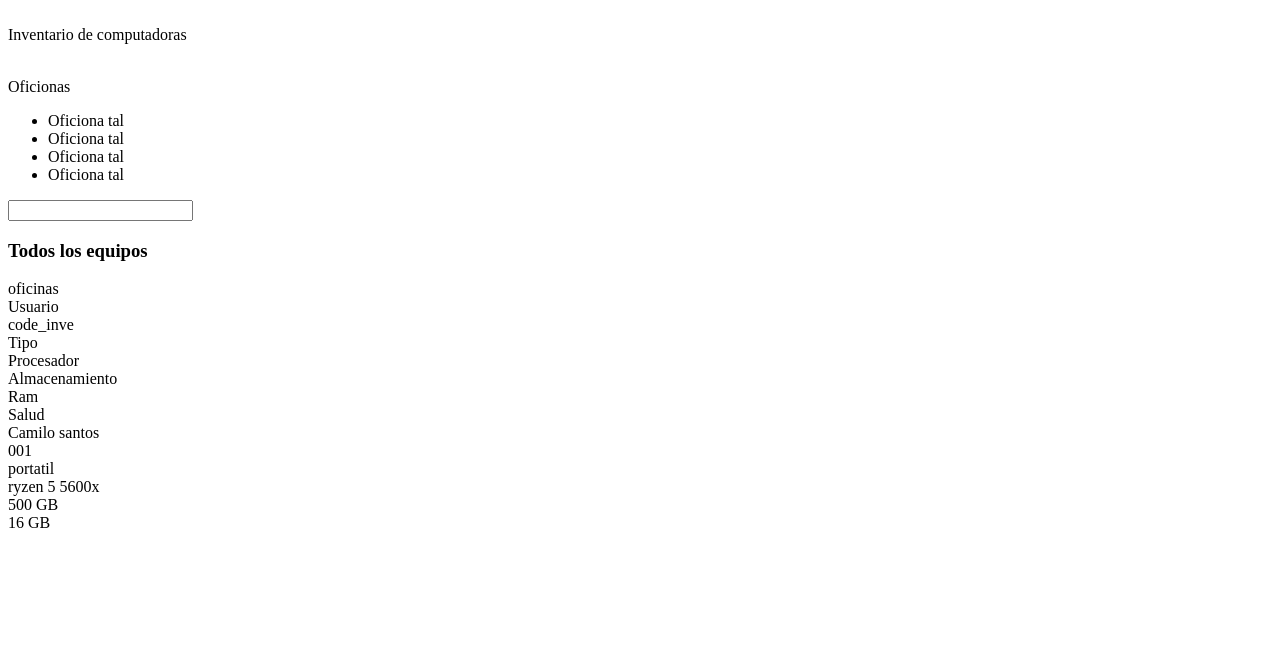
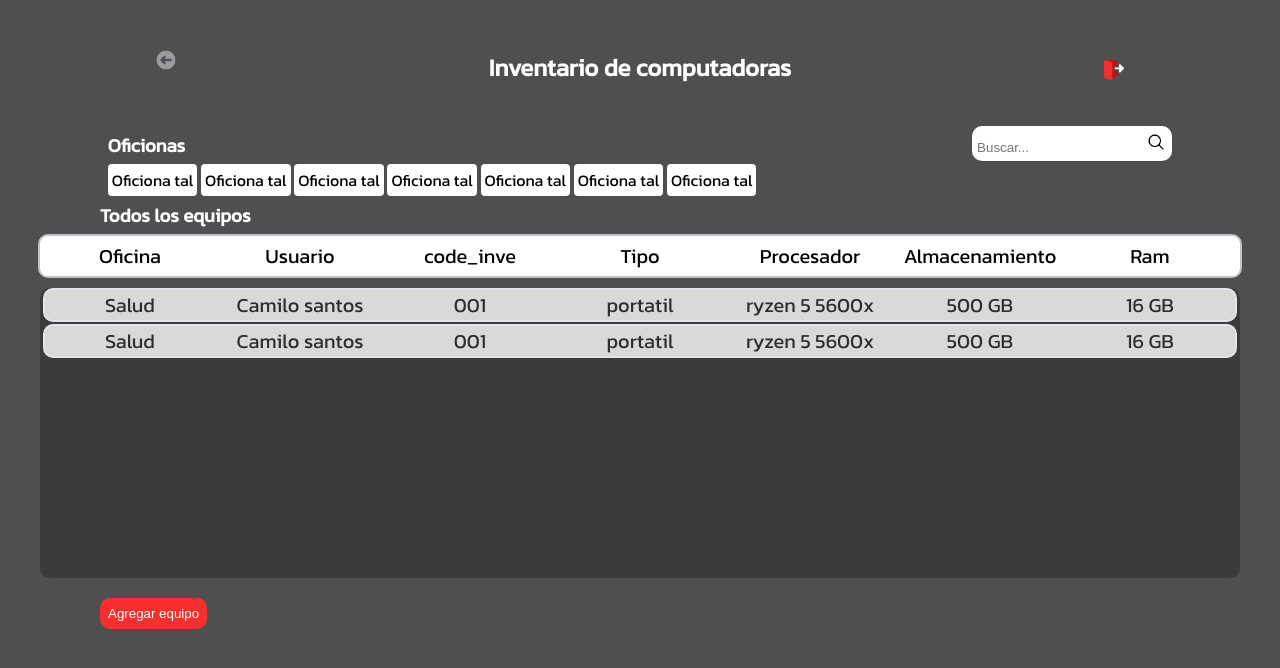
Before and after one commit to stian13/Gestor-de-inventario, a plain HTML site: page SeccionInventarioComputadoras.html in a window 1280 px wide. Drawn offline with Linux system fonts and the light colour scheme.

Commit message:
se construyo y se estilizo la zona de la tabal de los datos de las computadoras

```diff
--- a/SeccionInventarioComputadoras.html
+++ b/SeccionInventarioComputadoras.html
@@ -3,79 +3,98 @@
 <head>
     <meta charset="UTF-8">
     <meta name="viewport" content="width=device-width, initial-scale=1.0">
+    <link rel="preconnect" href="https://fonts.googleapis.com">
+    <link rel="preconnect" href="https://fonts.gstatic.com" crossorigin>
+    <link href="https://fonts.googleapis.com/css2?family=Kanit:wght@300;400&display=swap" rel="stylesheet">
+    <link rel="stylesheet" href="./Styles/stylesTablaComputadoras.css">
     <title>Inventario de computadoras</title>
 </head>
 <body>
     <header>
-        <section>
-            <div>
-                <img src="" alt=""> <!--Boton volver-->
+        <section class="Container-cabecera">
+            <div ><!--logo alcaldia-->
+                <img src="./Assets/Img/flecha-izquierda.png" alt="" class="img-volver">
             </div>
 
-            <div>Inventario de computadoras</div>
+                <h1>Inventario de computadoras</h1>
 
-            <div>
-                <img src="" alt=""><!--Boton salir sesion-->
+            <div><!--logo alcaldia-->
+                <img src="./Assets/Img/cerrar-sesion.png" alt="" class="img-salir">
             </div>
         </section>
     </header>
 
     <main>
 
-        <section> <!--buscador y oficinas-->
-            <div>
-                <div>
-                    <p>Oficionas</p>
-                </div>
-                <div>
-
+        <section class="content-buscador-oficinas"> <!--buscador y oficinas-->
+            <div class="content-oficinas">
+                    <h3 class="titulo-mediano">Oficionas</h3>
+                <div class="content-list-ofice">
                     <ul>
                         <li>Oficiona tal</li>
                         <li>Oficiona tal</li>
                         <li>Oficiona tal</li>
                         <li>Oficiona tal</li>
+                        <li>Oficiona tal</li>
+                        <li>Oficiona tal</li>
+                        <li>Oficiona tal</li>
                     </ul>
-
                 </div>
             </div>
-            <div>
-
-                <input type="search">
-
+            <div class="buscador">
+                <form action="tu_script_de_búsqueda.php" method="GET">
+                    <input type="text" name="q" placeholder="Buscar..." class="buscador__input">
+                    <button type="submit" class="buscador__boton">
+                        <img src="/Assets/Img/lupa (1).png" alt="Buscar" class="buscador__lupa-img">
+                    </button>
+                </form>
             </div>
         </section>
 
-        <section>
-            <h3>Todos los equipos</h3><!--TABLA DE CARACTERISTICAS-->
+        <section class="Container-table-data">
+            <h3 class="titulo-mediano margin-izda">Todos los equipos</h3><!--TABLA DE CARACTERISTICAS-->
 
-            <div>
+            <div class="cabecara-table-data">
+                <div class="cabecara-table-data__list-name">
+                    <div class="name-list">Oficina</div>
+                    <div class="name-list">Usuario</div>
+                    <div class="name-list">code_inve</div>
+                    <div class="name-list">Tipo</div>
+                    <div class="name-list">Procesador</div>
+                    <div class="name-list">Almacenamiento</div>
+                    <div class="name-list">Ram</div>
+                </div>
+            </div>
+            <div class="container-data-especificaciones">
+                <div class="contenido-tabla">
 
-                <div>oficinas</div>
-                <div>Usuario</div>
-                <div>code_inve</div>
-                <div>Tipo</div>
-                <div>Procesador</div>
-                <div>Almacenamiento</div>
-                <div>Ram</div>
-
-            </div>
-
-            <div> <!--TABLA DE CARACTERISTICAS-->
-
-                <div>Salud</div>
-                <div>Camilo santos</div>
-                <div>001</div>
-                <div>portatil</div>
-                <div>ryzen 5 5600x</div>
-                <div>500 GB</div>
-                <div>16 GB</div>
-
+                    <div class="cabecara-table-data"> <!--TABLA DE CARACTERISTICAS-->
+                        <div class="cabecara-table-data__list-name especificaciones">
+                            <div class="name-list">Salud</div>
+                            <div class="name-list">Camilo santos</div>
+                            <div class="name-list">001</div>
+                            <div class="name-list">portatil</div>
+                            <div class="name-list">ryzen 5 5600x</div>
+                            <div class="name-list">500 GB</div>
+                            <div class="name-list">16 GB</div>
+                        </div>
+                    </div>
+                    <div class="cabecara-table-data"> <!--TABLA DE CARACTERISTICAS-->
+                        <div class="cabecara-table-data__list-name especificaciones">
+                            <div class="name-list">Salud</div>
+                            <div class="name-list">Camilo santos</div>
+                            <div class="name-list">001</div>
+                            <div class="name-list">portatil</div>
+                            <div class="name-list">ryzen 5 5600x</div>
+                            <div class="name-list">500 GB</div>
+                            <div class="name-list">16 GB</div>
+                        </div>
+                    </div>
+                </div>
             </div>
         </section>
         <!--Boton de agregar-->
-        <div>
-            <div><img src="" alt=""></div>
-        </div>
+        <button class="agregar-equipo">Agregar equipo</button>
     </main>
 </body>
 </html>
--- /dev/null
+++ b/Styles/stylesDetallesPc.css
@@ -0,0 +1,39 @@
+*{
+    box-sizing: border-box;
+    margin: 0;
+    padding: 0;
+}
+html{
+    font-family: 'Kanit', sans-serif;
+}
+:root{
+    --grisFuerteFondo : #4F4F4F;
+    --blancoGrisaseo : #D9D9D9;
+    --azul : #341BCB;
+    --blanco: #FFFFFF;
+    --size-titulos : 26px;
+    --rojo : #ff0b0b;
+    --rojo-bajo : #F52E2E;
+}
+body{
+    background-color: var(--grisFuerteFondo);
+}
+
+.Container-cabecera{
+    display: flex;
+    justify-content: space-around;
+    color: var(--blanco);
+    margin: 50px 0 40px 0;
+}
+.Container-cabecera .img-volver{
+    width: 20px;
+    height: 20px;
+    cursor: pointer;
+}
+
+.Container-cabecera .img-salir{
+    width: 20px;
+    height: 20px;
+    margin-top: 10px;
+    cursor: pointer;
+}
--- /dev/null
+++ b/Styles/stylesTablaComputadoras.css
@@ -0,0 +1,150 @@
+*{
+    box-sizing: border-box;
+    margin: 0;
+    padding: 0;
+}
+html{
+    font-family: 'Kanit', sans-serif;
+}
+:root{
+    --grisFuerteFondo : #4F4F4F;
+    --blancoGrisaseo : #D9D9D9;
+    --azul : #341BCB;
+    --blanco: #FFFFFF;
+    --size-titulos : 26px;
+    --rojo : #ff0b0b;
+    --rojo-bajo : #F52E2E;
+    --linea-grais-blanco : ;
+}
+body{
+    background-color: var(--grisFuerteFondo);
+}
+
+.Container-cabecera{
+    display: flex;
+    justify-content: space-around;
+    color: var(--blanco);
+    margin: 50px 0 40px 0;
+}
+.Container-cabecera .img-volver{
+    width: 20px;
+    height: 20px;
+    cursor: pointer;
+}
+
+.Container-cabecera .img-salir{
+    width: 20px;
+    height: 20px;
+    margin-top: 10px;
+    cursor: pointer;
+}
+
+/*--- seccion buscador y oficianas---*/
+    /*-oficinas-*/
+.content-buscador-oficinas{
+    display: flex;
+    justify-content: space-around;
+}
+
+.titulo-mediano{
+    color: var(--blanco);
+    margin: 5px 0;
+}
+.content-oficinas .content-list-ofice ul li{
+    list-style: none;
+    display: inline-block;
+    background-color: var(--blanco);
+    padding: 4px;
+    border-radius: 4px;
+}
+    /*-Buscador-*/
+.buscador .buscador__lupa-img{
+    width: 20px;
+    height: 20px;
+}
+.buscador {
+    width: 200px;
+    height: 35px;
+    border-radius: 10px;
+    background-color: var(--blanco);
+}
+.buscador .buscador__boton{
+    height: 30px;
+    border: none;
+    background-color: var(--blanco);
+    border-radius: 10px;
+    padding-top: 5px;
+    cursor: pointer;
+}
+.buscador .buscador__input{
+    background-color: transparent;
+    border: none;
+    width: 165px;
+    outline: none;
+    margin: 0 0 0 5px;
+}
+
+/*--- Tabla ---*/
+.margin-izda{
+    margin-left: 100px;
+}
+    /*-Cabecera tabla-*/
+.Container-table-data{
+
+}
+.cabecara-table-data{
+    display: flex;
+    justify-content: center;
+}
+.cabecara-table-data__list-name{
+    display: flex;
+    background-color: var(--blanco);
+    font-size: 20px;
+    border-radius: 10px;
+    border:solid 2px #c0c3cb ;
+    margin-bottom: 10px;
+    padding: 5px;
+}
+.especificaciones{
+    background-color: var(--blancoGrisaseo);
+    border:solid 2px #e1e4eb ;
+    padding: 0px;
+    color: #2d2d2d;
+    margin-bottom: 2px;
+    cursor: pointer;
+}
+.especificaciones:hover{
+    color: var(--azul);
+}
+.name-list{
+    width: 170px;
+    text-align: center;
+    border-radius: 10px;
+
+}
+.container-data-especificaciones{
+    display: flex;
+    justify-content: center;
+}
+.container-data-especificaciones .contenido-tabla{
+    width: 1200px;
+    height: 290px;
+    background-color: #3b3b3b;
+    white-space: nowrap;
+    overflow-y: auto;
+    border-radius: 10px;
+}
+/*-- boton-agragar --*/
+.agregar-equipo{
+    border: none;
+    background-color: var(--rojo-bajo);
+    color: var(--blanco);
+    padding: 8px;
+    border-radius: 10px;
+    margin: 20px 0 0 100px;
+    cursor: pointer;
+}
+.agregar-equipo:active{
+    background-color: var(--rojo);
+    color: #353535;
+}
```
Also changed, not shown: infromacionEquipo.html (renamed from infromacionEquipos.html, +15 -7 lines).
